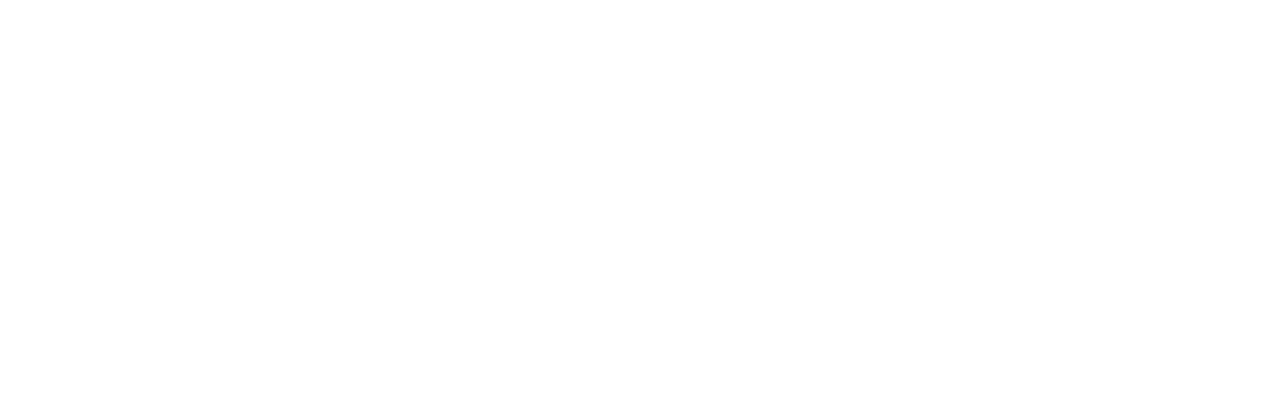
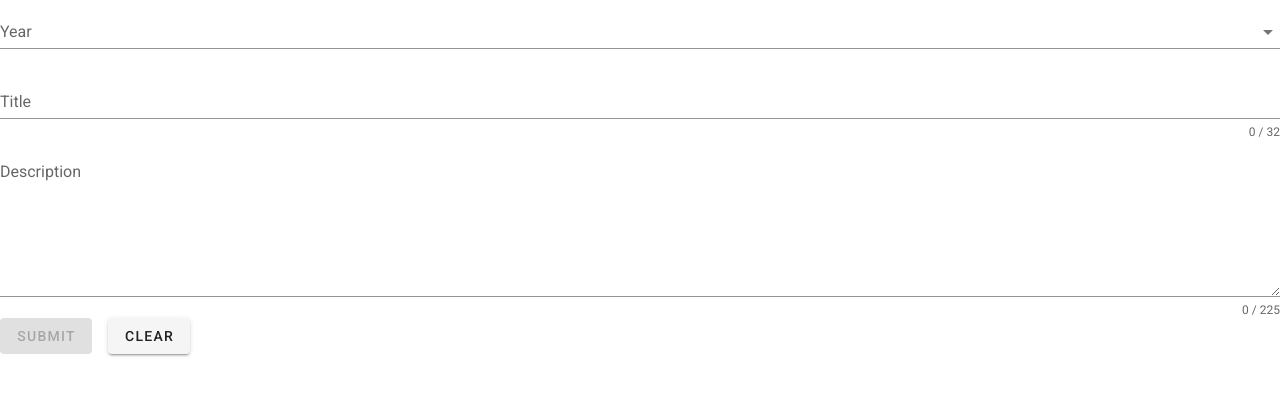
Before and after one commit to gaboarp2020/timeline-app, a Vue app: page / in a window 1280 px wide. Shown: the top 396 px of the page. Built offline with nearby package versions, Linux system fonts and the light colour scheme.

Commit message:
Add TimelineElementForm template and add Element logic

```diff
--- a/src/components/TimelineElementForm.vue
+++ b/src/components/TimelineElementForm.vue
@@ -1,11 +1,136 @@
 <template>
-  <form></form>
+  <validation-observer ref="observer" v-slot="{ invalid }">
+    <form @submit.prevent="submit">
+      <v-select
+        v-model="newElement.year"
+        :items="years"
+        label="Year"
+      ></v-select>
+      <validation-provider
+        v-slot="{ errors }"
+        name="Title"
+        rules="required|max:32|min:6"
+      >
+        <v-text-field
+          v-model="newElement.title"
+          :counter="32"
+          :error-messages="errors"
+          label="Title"
+          required
+        ></v-text-field>
+      </validation-provider>
+      <validation-provider
+        v-slot="{ errors }"
+        name="Description"
+        rules="required|max:225|min:6"
+      >
+        <v-textarea
+          v-model="newElement.description"
+          :counter="225"
+          :error-messages="errors"
+          label="Description"
+          required
+        ></v-textarea>
+      </validation-provider>
+
+      <v-btn class="mr-4" type="submit" :disabled="invalid"> submit </v-btn>
+      <v-btn @click="clear"> clear </v-btn>
+    </form>
+  </validation-observer>
 </template>
 
 <script>
+import generateArrayOfYears from "../components/utils/generateArrayOfYears";
+
+import { v4 as uuidv4 } from "uuid";
+import { required, max, min } from "vee-validate/dist/rules";
+import {
+  extend,
+  ValidationObserver,
+  ValidationProvider,
+  setInteractionMode,
+} from "vee-validate";
+import { mapActions } from "vuex";
+
+setInteractionMode("eager");
+
+extend("required", {
+  ...required,
+  message: "{_field_} can not be empty",
+});
+
+extend("max", {
+  ...max,
+  message: "{_field_} may not be greater than {length} characters",
+});
+
+extend("min", {
+  ...min,
+  message: "{_field_} may not be less than {length} characters",
+});
+
 export default {
-  name: "TimelineElementForm{",
-  data: () => ({}),
+  components: {
+    ValidationProvider,
+    ValidationObserver,
+  },
+  props: {
+    element: {
+      type: Object,
+      default: null,
+    },
+  },
+  data: () => ({
+    newElement: {
+      id: "",
+      year: "",
+      title: "",
+      description: "",
+    },
+  }),
+
+  methods: {
+    ...mapActions({
+      addElement: "addElementAction",
+      incrementUnseenNotifitacionsCount:
+        "incrementUnseenNotifitacionsCountActions",
+    }),
+    submit() {
+      const isValid = this.$refs.observer.validate();
+
+      if (!isValid) {
+        return;
+      }
+
+      if (this.props && this.props.element) {
+        //TODO: update element logic
+        return;
+      }
+      try {
+        this.newElement.id = uuidv4();
+        console.log(this.newElement);
+        this.addElement(this.newElement);
+      } catch (error) {
+        console.log(error);
+      }
+    },
+    clear() {
+      this.newElement.year = "";
+      this.newElement.title = "";
+      this.newElement.description = "";
+      this.$refs.observer.reset();
+    },
+  },
+  computed: {
+    years: () => {
+      return generateArrayOfYears();
+    },
+  },
+  beforeUpdate: () => {
+    if (this.props.element) {
+      this.newElement = this.props.element;
+    }
+  },
 };
 </script>
 
```
